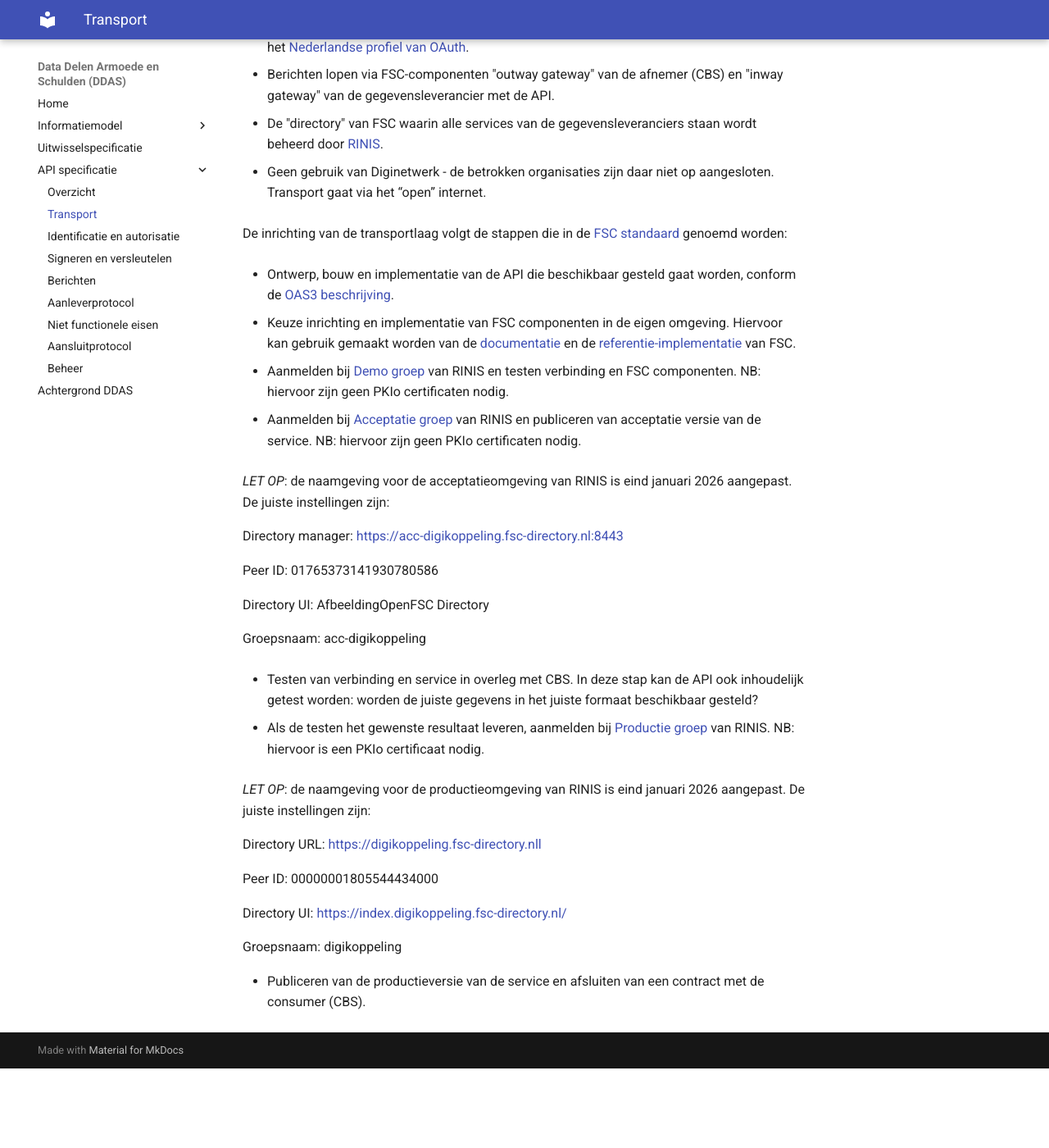
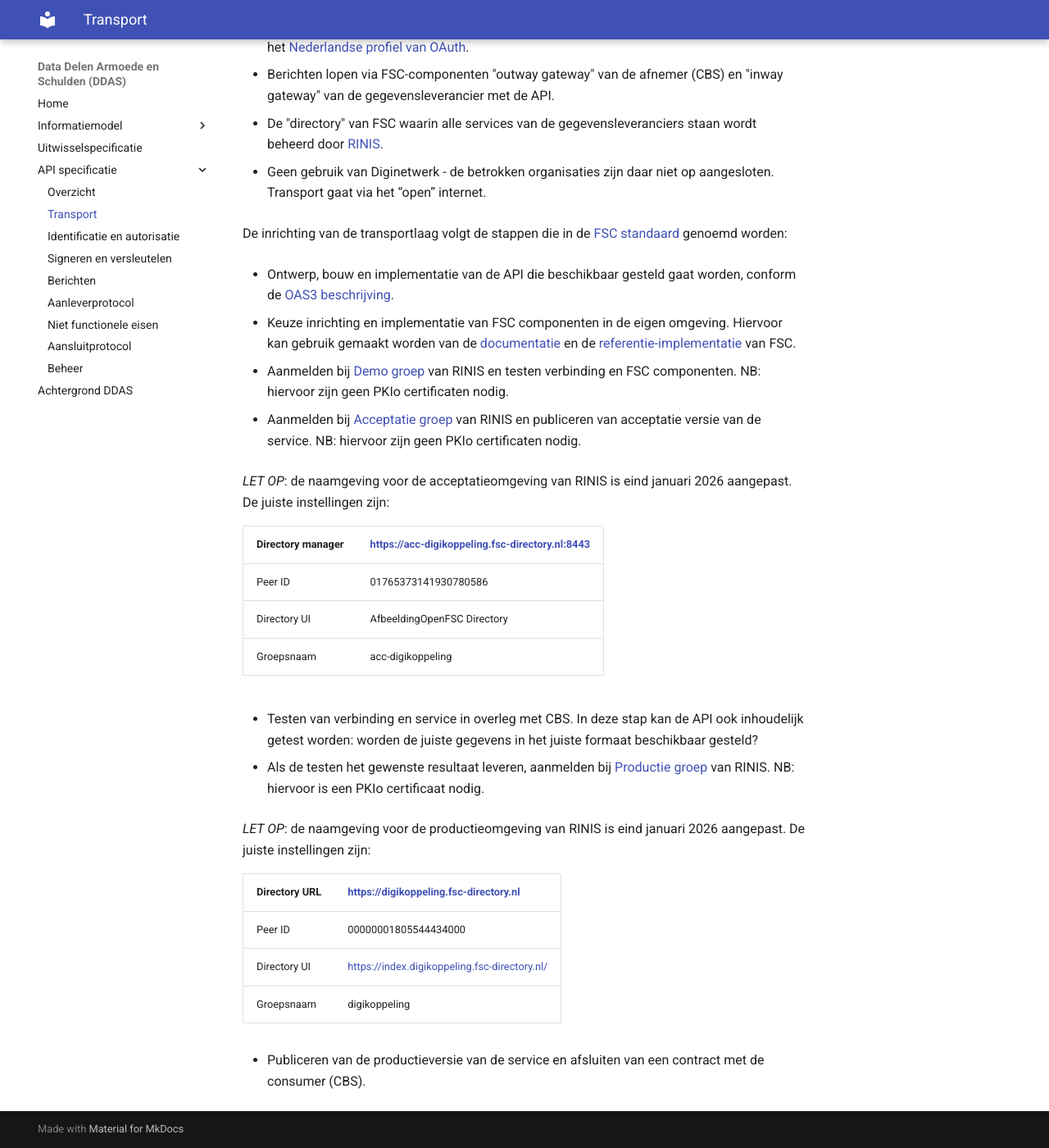
Before and after one commit to Govert-Claus/DDAS-API, an MkDocs documentation site: the page built from docs/transport.md, in a window 1280 px wide and 1400 px high, scrolled down 354 px. Shown: the whole window at 82% size. Built offline with MkDocs 1.6.1 and Material for MkDocs 9.7.7, drawn with Linux system fonts in a browser that asks for light colours; the version menu is left out; before the commit the page ends 1657 px from its top, so only the background shows below that; part of the change alters nothing that is shown.

Commit message:
Naamgeving RINIS directory

```diff
--- a/docs/transport.md
+++ b/docs/transport.md
@@ -27,13 +27,11 @@ De inrichting van de transportlaag volgt de stappen die in de [FSC standaard](ht
 
 *LET OP*: de naamgeving voor de acceptatieomgeving van RINIS is eind januari 2026 aangepast. De juiste instellingen zijn:
 
-Directory manager: https://acc-digikoppeling.fsc-directory.nl:8443
-
-Peer ID: 01765373141930780586
-
-Directory UI: AfbeeldingOpenFSC Directory
-
-Groepsnaam: acc-digikoppeling
+| Directory manager | https://acc-digikoppeling.fsc-directory.nl:8443 |
+| ----------------- | ----------------------------------------------- |
+| Peer ID | 01765373141930780586 |
+| Directory UI | AfbeeldingOpenFSC Directory |
+| Groepsnaam | acc-digikoppeling |
 
 - Testen van verbinding en service in overleg met CBS. In deze stap kan de API ook inhoudelijk getest worden: worden de juiste gegevens in het juiste formaat beschikbaar gesteld?
 
@@ -41,12 +39,10 @@ Groepsnaam: acc-digikoppeling
 
 *LET OP*: de naamgeving voor de productieomgeving van RINIS is eind januari 2026 aangepast. De juiste instellingen zijn:
 
-Directory URL: https://digikoppeling.fsc-directory.nll
-
-Peer ID: 00000001805544434000
-
-Directory UI: https://index.digikoppeling.fsc-directory.nl/
-
-Groepsnaam: digikoppeling
+| Directory URL | https://digikoppeling.fsc-directory.nl |
+| ----------------- | ----------------------------------------------- |
+| Peer ID | 00000001805544434000 |
+| Directory UI | https://index.digikoppeling.fsc-directory.nl/ |
+| Groepsnaam | digikoppeling |
 
 - Publiceren van de productieversie van de service en afsluiten van een contract met de consumer (CBS).
```
